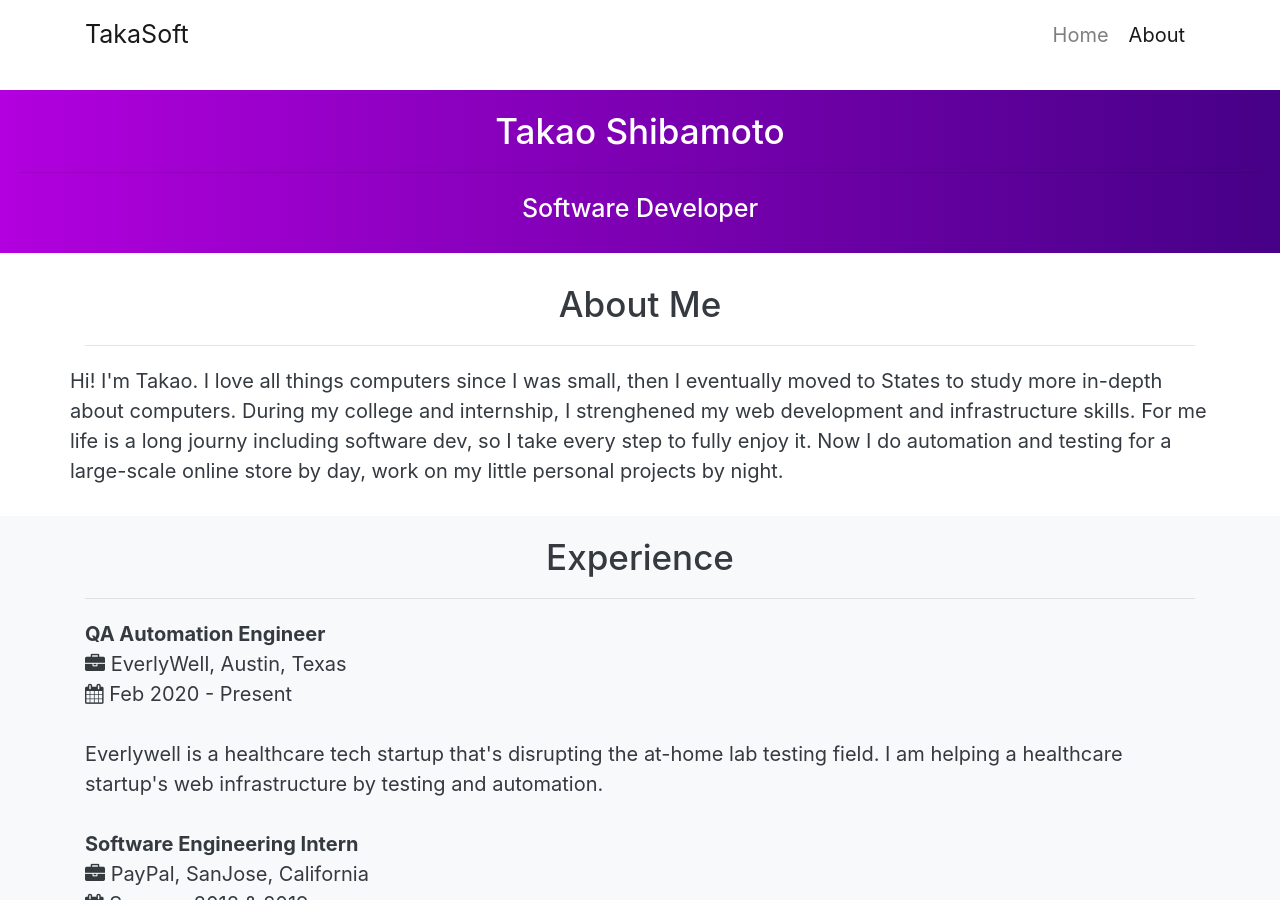
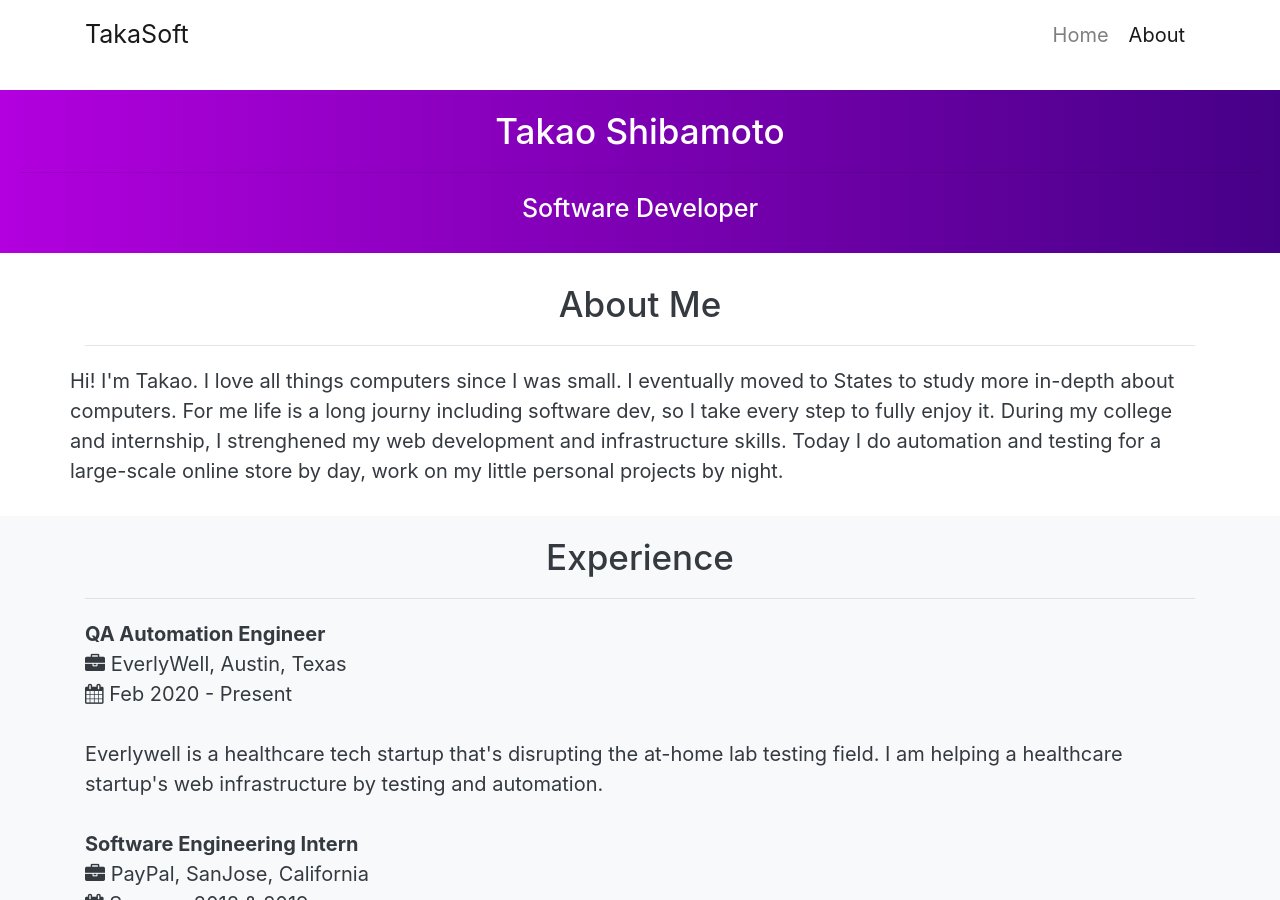
Before and after one commit to takasoft/takasoft.github.io, a Jekyll site: the page built from about.html, in a window 1280 px wide and 900 px high. Built offline with Jekyll 4.4.1, drawn with Linux system fonts in a browser that asks for light colours.

Commit message:
update about

```diff
--- a/about.html
+++ b/about.html
@@ -17,10 +17,11 @@ filetype: html
     <hr>
     <div class="row">
       Hi! I'm Takao.
-      I love all things computers since I was small, then I eventually moved to States to study more in-depth about computers.
+      I love all things computers since I was small.
+      I eventually moved to States to study more in-depth about computers.
+      For me life is a long journy including software dev, so I take every step to fully enjoy it.
       During my college and internship, I strenghened my web development and infrastructure skills.
-      For me life is a long journy including software dev, so I take every step to fully enjoy it.
-      Now I do automation and testing for a large-scale online store by day, work on my little personal projects by night.
+      Today I do automation and testing for a large-scale online store by day, work on my little personal projects by night.
     </div>
   </div>
 </div>
```
